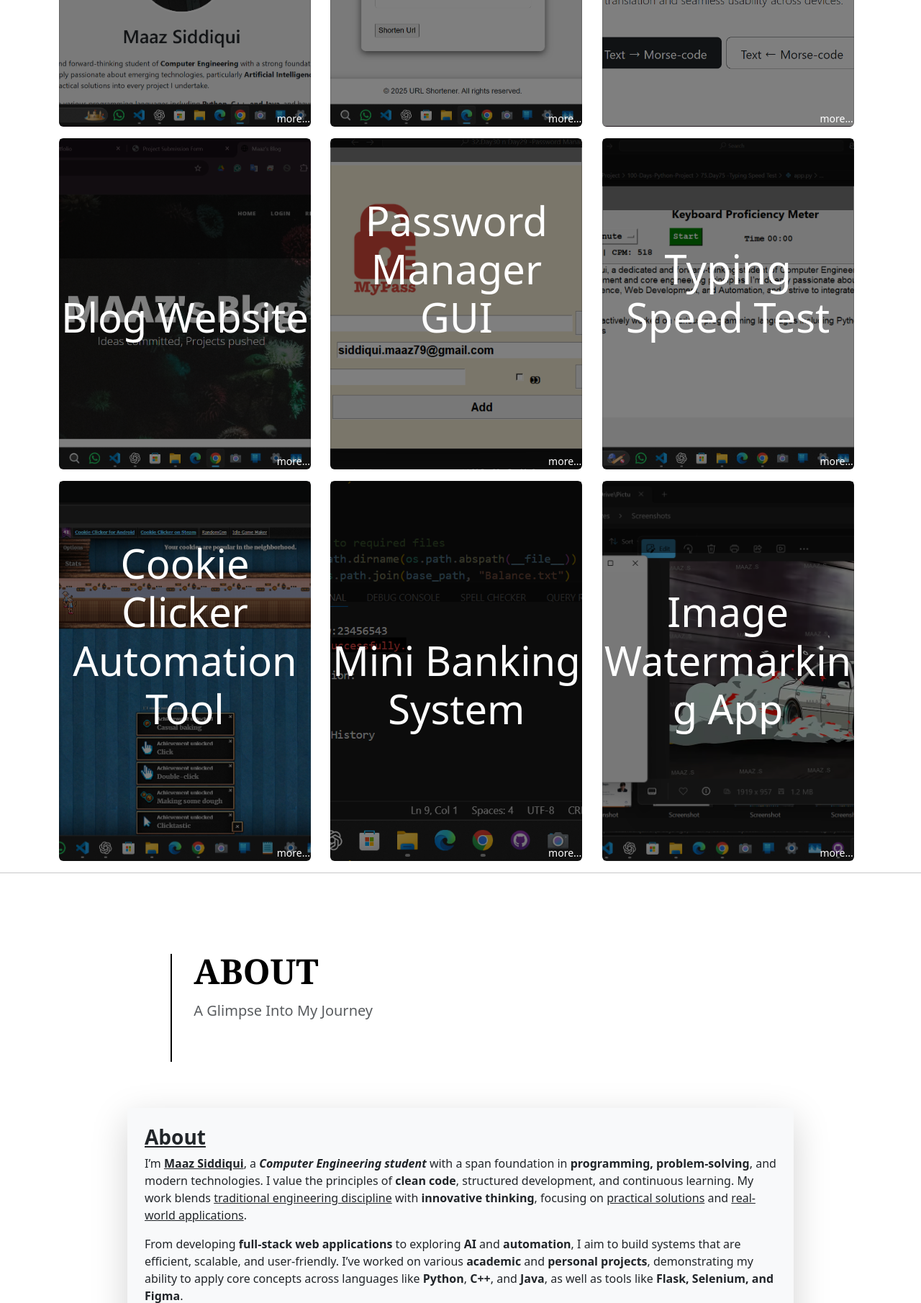
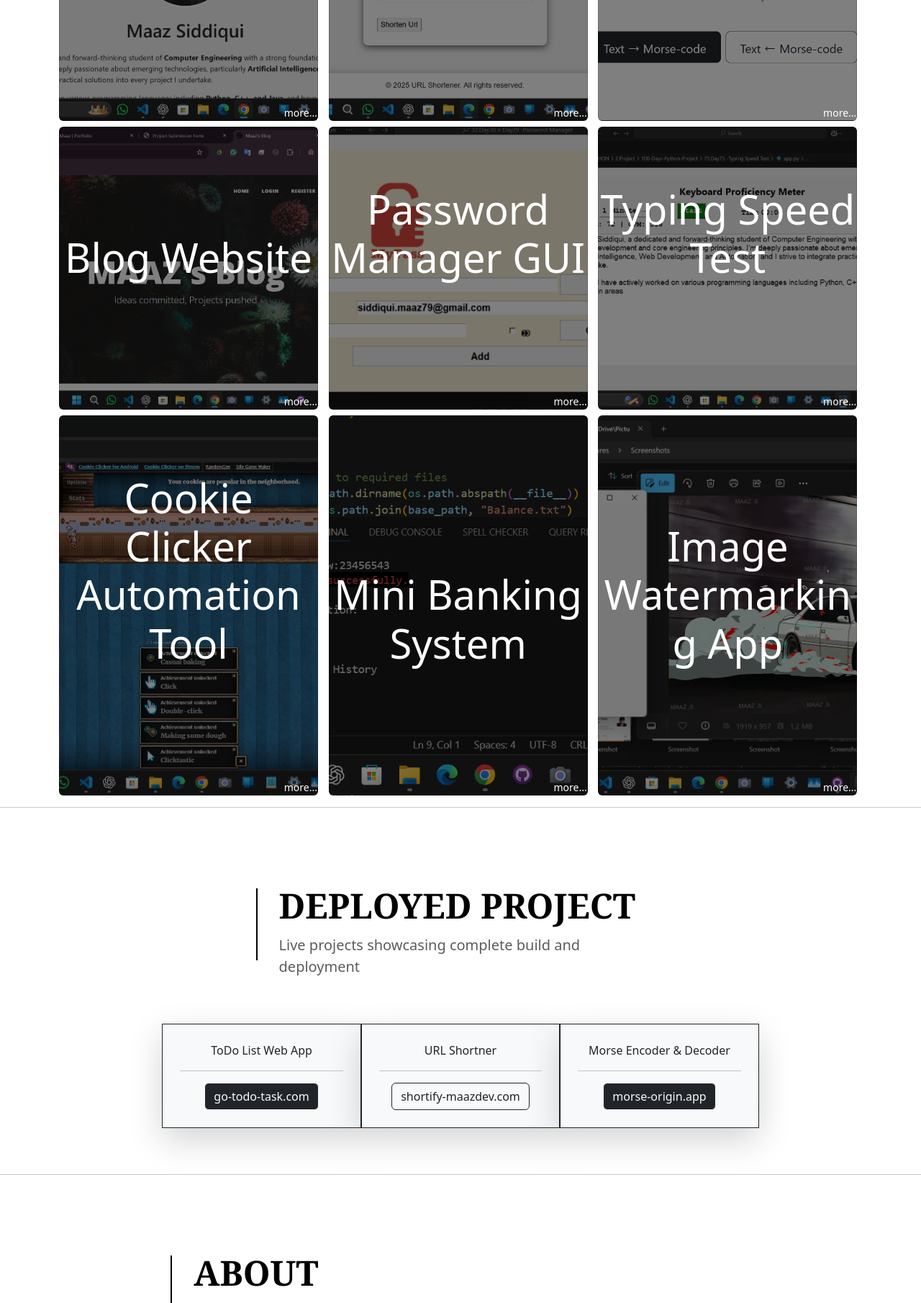
Before and after one commit to maazsiddiqui79/my-portfolio, a Flask app: page / in a window 1280 px wide. Shown: the part 1994-3804 px from the top of the page at 72% size. Run offline with Flask 3, Linux system fonts and the light colour scheme; data comes from the database, SQL or seed files in the repository; some libraries are stand-ins or nearby versions.

Commit message:
ADDED A SETION OF LIVE WEBSITE

```diff
--- a/static/style.css
+++ b/static/style.css
@@ -76,7 +78,8 @@
     transition: all 0.5s ease-in-out;
     background-size: cover;
     background-position: center;
-    width: 350px;
+
+    width: 360px;
     height: 750px;
     /* margin-left: 4rem; */
 }
--- a/templates/index.html
+++ b/templates/index.html
@@ -1,25 +1,31 @@
-{% extends 'base.html' %} {% block title %}Maaz | Portfolio{% endblock %}
-{% block body %}
+{% extends 'base.html' %} {% block title %}Maaz | Portfolio{% endblock %} {%
+block body %}
 <!-- First Look -->
 
 <div id="home">
-  <div class="container  px-4 py-5">
+  <div class="container px-4 py-5">
     <div class="row flex-lg-row-reverse align-items-center g-5 py-5">
       <div class="col-12 col-sm-12 col-lg-6">
         <img
           src="../static/my_img.jpg"
-        class="d-block mx-lg-auto  my-img"
+          class="d-block mx-lg-auto my-img"
           alt="My Image"
           loading="lazy"
-        />
+        >
       </div>
       <div class="col-lg-6">
-        <h1 class="display-2  text-body-emphasis lh-1 mb-3">
-          <span class="fw-bold" style="color: rgba(13, 110, 253, 0.9); font-family: 'Cambria';font-size:90px"
+        <h1 class="display-2 text-body-emphasis lh-1 mb-3">
+          <span
+            class="fw-bold"
+            style="
+              color: rgba(13, 110, 253, 0.9);
+              font-family: 'Cambria';
+              font-size: 90px;
+            "
             >@</span
           ><b>the-maaz</b>
         </h1>
-        <h2 class="display-5  text-body-emphasis lh-1 mb-3">
+        <h2 class="display-5 text-body-emphasis lh-1 mb-3">
           Python Full Stack Developer
         </h2>
 
@@ -29,7 +35,6 @@
           foundation in computer engineering.
         </p>
         <div class="d-grid gap-2 d-md-flex justify-content-md-start">
-
           <a
             class="btn btn-outline-dark btn-lg px-4"
             href="https://drive.google.com/file/d/12QjslxE5O1K-yP-KNqAwv-dUOELkO0jp/view?usp=sharing"
@@ -53,32 +58,90 @@
 <!-- End First Look -->
 
 <!-- Skills  -->
- <hr>
+<hr />
 <div id="skills">{% include 'skills.html' %}</div>
 <!-- End Skils -->
 
 <!-- Projects  -->
- <hr>
+<hr />
 <div id="projects">{% include 'projects.html' %}</div>
+<hr />
+<div class="container col-xl-8">
+  <div class="row py-lg-5">
+    <div
+      class="container col-xl-8 mt-5"
+      style="
+        border-left: 2px black solid;
+        height: 100px;
+        padding-left: 30px;
+        margin-bottom: 1rem;
+      "
+    >
+      <h3
+        class="display-5 fw-bolder text-body-emphasis lh-1 mb-3"
+        style="font-family: 'Cambria'"
+      >
+        DEPLOYED PROJECT
+      </h3>
+      <p class="lead text-body-secondary">Live projects showcasing complete build and deployment</p>
+    </div>
+  </div>
+  <div class="container py-4">
+    <div class="row justify-content-center text-center">
+      <div class="container">
+        <div class="row text-center">
+          <div
+            class="stats-hover col-12 col-md-4 bg-light border border-dark shadow-lg p-4"
+          >
+            ToDo List Web App
+            <hr />
+            <a target="_blank" class="btn btn-outline-light btn-dark" href="https://go-todo-task.onrender.com/">go-todo-task.com</a>
+          </div>
+          <div
+            class="stats-hover col-12 col-md-4 bg-light border border-dark shadow-lg p-4"
+          >
+            URL Shortner
+            <hr />
+            <a target="_blank" class="btn btn-outline-dark" href="https://shortify-maazdev.vercel.app/">shortify-maazdev.com</a>
+          </div>
+          <div
+            class="stats-hover col-12 col-md-4 bg-light border border-dark shadow-lg p-4"
+          >
+            Morse Encoder & Decoder
+            <hr />
+            <a target="_blank" class="btn btn-outline-light btn-dark" href="http://morse-origin.vercel.app/">morse-origin.app</a>
+          </div>
+        </div>
+      </div>
+    </div>
+  </div>
+</div>
+<br />
 
 <!-- End Projects -->
 
 <!-- About  -->
- <hr>
+<hr />
 <div id="about">{% include 'about.html' %}</div>
 
 <!-- End Projects -->
 
-
-
 <!-- Stats -->
- <section class="container col-xl-8">
+<div class="container col-xl-8">
   <div class="row py-lg-5">
-    <div class="container col-xl-8 mt-5"
-    style="border-left: 2px black solid;height:100px;padding-left: 30px;margin-bottom:1rem;">
-
-
-    <h3 class="display-5 fw-bolder text-body-emphasis lh-1 mb-3" style="font-family: 'Cambria'">
+    <div
+      class="container col-xl-8 mt-5"
+      style="
+        border-left: 2px black solid;
+        height: 100px;
+        padding-left: 30px;
+        margin-bottom: 1rem;
+      "
+    >
+      <h3
+        class="display-5 fw-bolder text-body-emphasis lh-1 mb-3"
+        style="font-family: 'Cambria'"
+      >
         Track
       </h3>
       <p class="lead text-body-secondary">Work in Figures</p>
@@ -86,36 +149,41 @@
   </div>
   <div class="container py-4">
     <div class="row justify-content-center text-center">
-
-    <div class="container ">
-  <div class="row text-center ">
-    <div class="stats-hover col-12 col-md-4 bg-light border border-dark shadow-lg p-4">
+      <div class="container">
+        <div class="row text-center">
+          <div
+            class="stats-hover col-12 col-md-4 bg-light border border-dark shadow-lg p-4"
+          >
             project built
-      <hr>
+            <hr />
             +75
           </div>
-    <div class="stats-hover col-12 col-md-4 bg-light border border-dark shadow-lg p-4">
+          <div
+            class="stats-hover col-12 col-md-4 bg-light border border-dark shadow-lg p-4"
+          >
             deployed
-      <hr>
-      +6</div>
-    <div class="stats-hover col-12 col-md-4 bg-light border border-dark shadow-lg p-4">
+            <hr />
+            +6
+          </div>
+          <div
+            class="stats-hover col-12 col-md-4 bg-light border border-dark shadow-lg p-4"
+          >
             gui application
-      <hr>
-      +7</div>
-
-</div>
-
+            <hr />
+            +7
           </div>
         </div>
-
-<br><br><br><br><br>
+      </div>
+    </div>
+  </div>
+</div>
+<br /><br /><br /><br /><br />
 
 <!-- End Stats -->
 
 <!-- Connect  -->
-<hr>
+<hr />
 <div id="connect">{% include 'connect.html' %}</div>
-
 
 <!-- End Connect -->
 {% endblock %}
--- a/templates/projects.html
+++ b/templates/projects.html
@@ -15,18 +15,18 @@
 
   <div class="album " >
     <div class="container">
-      <div class="row row-cols- row-cols-sm-2 row-cols-md-3 g-3">
+      <div class="row row-cols-12 row-cols-sm-2 row-cols-md-3 g-2 ">
         {% for i in all_post %}
 
         <div class="col">
-          <a href="/maaz-project/{{i.id}}" style="text-decoration: none;">
+          <a href="/maaz-project/{{i.id}}" style="text-decoration: none;" target="_blank">
 
             <div class="card h-100" style="
             background: linear-gradient(rgba(0, 0, 0, 0.5), rgba(0, 0, 0, 0.5)), url('static/uploads/{{i.img}}');
             background-size: cover;
             background-position: center;
             ">
-            <div class="card-body d-felx flex-column justify-content-end" style="background: rgba(0, 0, 0, 0.5);"></div>
+            <div class="card-body d-felx flex-column justify-content-center align-center" ></div>
 
             <p class="display-4 text-center text-white mt-5">{{i.title}}</p>
             <p class="card-text-hover text-white">
```
Also changed, not shown: other parts of static/style.css (+17 -9 lines). Lines whose indentation alone changed are shown as unchanged.
